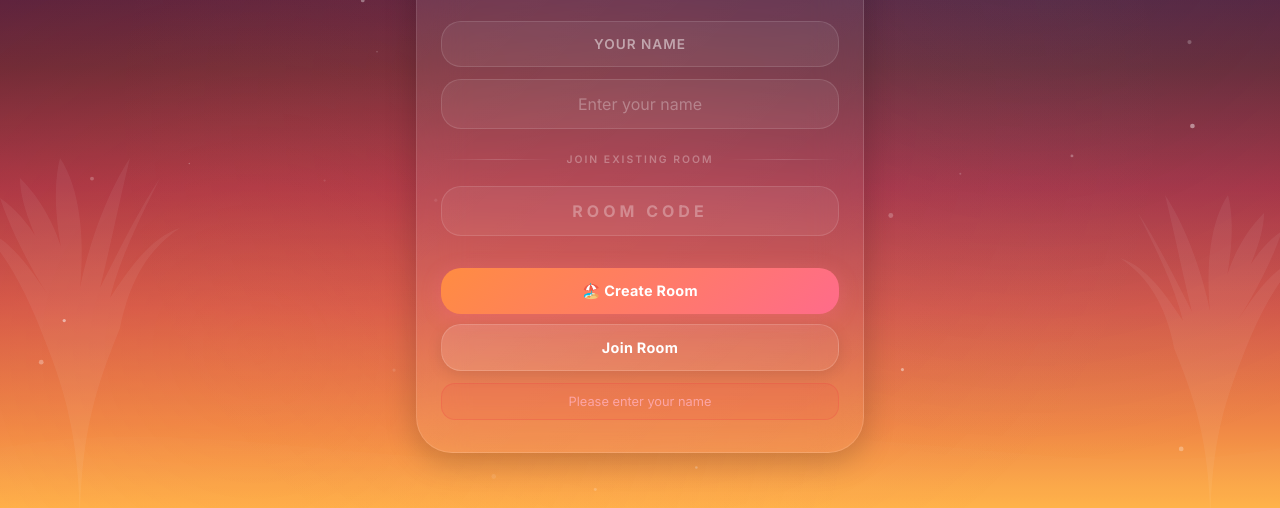
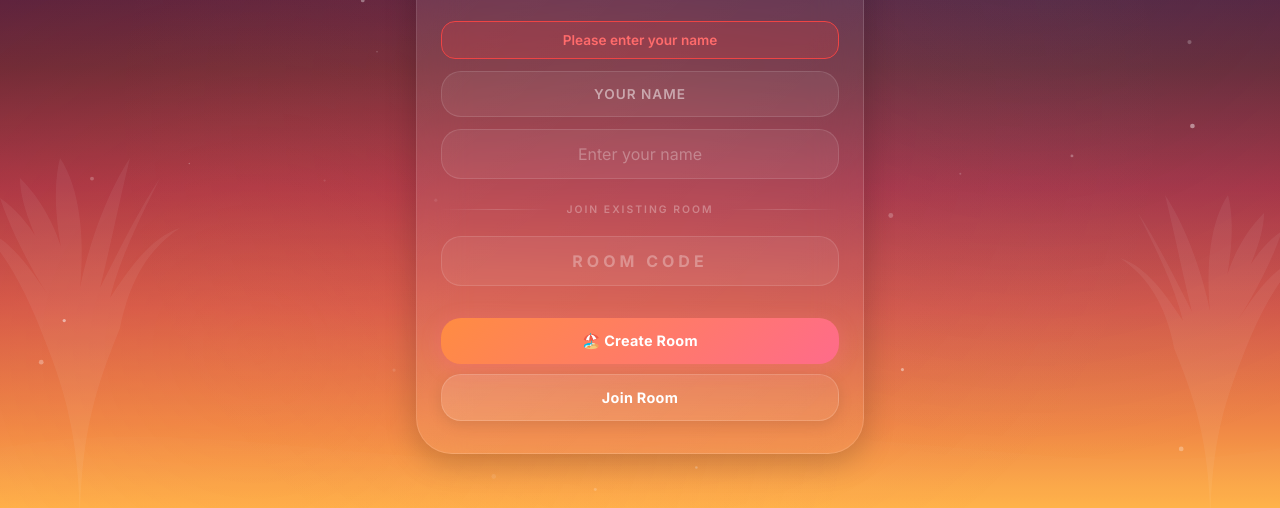
Before and after one commit to JunaidAhamed06/Imposter-game, a website: page public/index.html in a window 1280 px wide. Both pictures are taken after a click on the button "Join Room". Shown: the part 292-800 px from the top of the page. Drawn offline with nearby package versions, Linux system fonts and the light colour scheme; no server answers.

Commit message:
Initial commit

```diff
--- a/public/index.html
+++ b/public/index.html
@@ -360,11 +360,12 @@ canvas#particles {
 }
 
 .error-msg {
-  background: rgba(239, 68, 68, 0.12);
-  border: 1px solid rgba(239, 68, 68, 0.25);
-  color: #fca5a5;
+  background: rgba(239, 68, 68, 0.2);
+  border: 1.5px solid #ef4444;
+  color: #ff6b6b;
   padding: 10px 14px; border-radius: 14px;
-  font-size: 0.8rem; margin-top: 12px; text-align: center;
+  font-size: 0.85rem; text-align: center;
+  font-weight: 600;
   animation: slideUp 0.3s ease-out;
 }
 
@@ -733,6 +734,7 @@ canvas#particles {
         <div class="logo-text">Imposter</div>
         <div class="logo-sub">Find the Spy</div>
       </div>
+      <div id="connectError" style="margin-bottom:12px;"></div>
       <div class="input" style="font-weight:600;margin-bottom:12px;font-size:0.85rem;letter-spacing:1px;text-transform:uppercase;color:rgba(255,255,255,0.5);">Your Name</div>
       <input type="text" class="input" id="nameInput" placeholder="Enter your name" maxlength="20" style="margin-bottom:4px;">
       <div class="divider">join existing room</div>
@@ -741,7 +743,6 @@ canvas#particles {
         <button class="btn btn-accent" id="createRoomBtn">&#x1F3D6;&#xFE0F; Create Room</button>
         <button class="btn btn-primary" id="joinRoomBtn">Join Room</button>
       </div>
-      <div id="connectError"></div>
     </div>
   </div>
 
```
